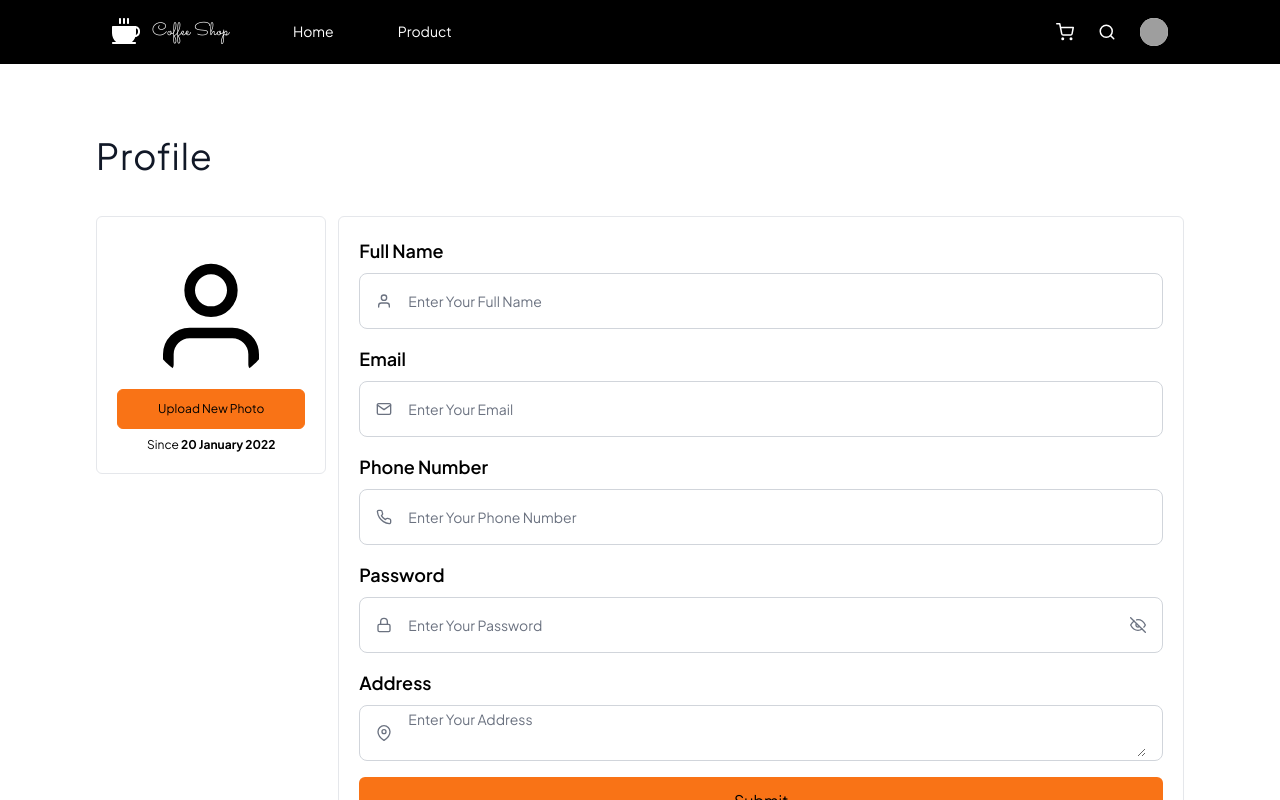
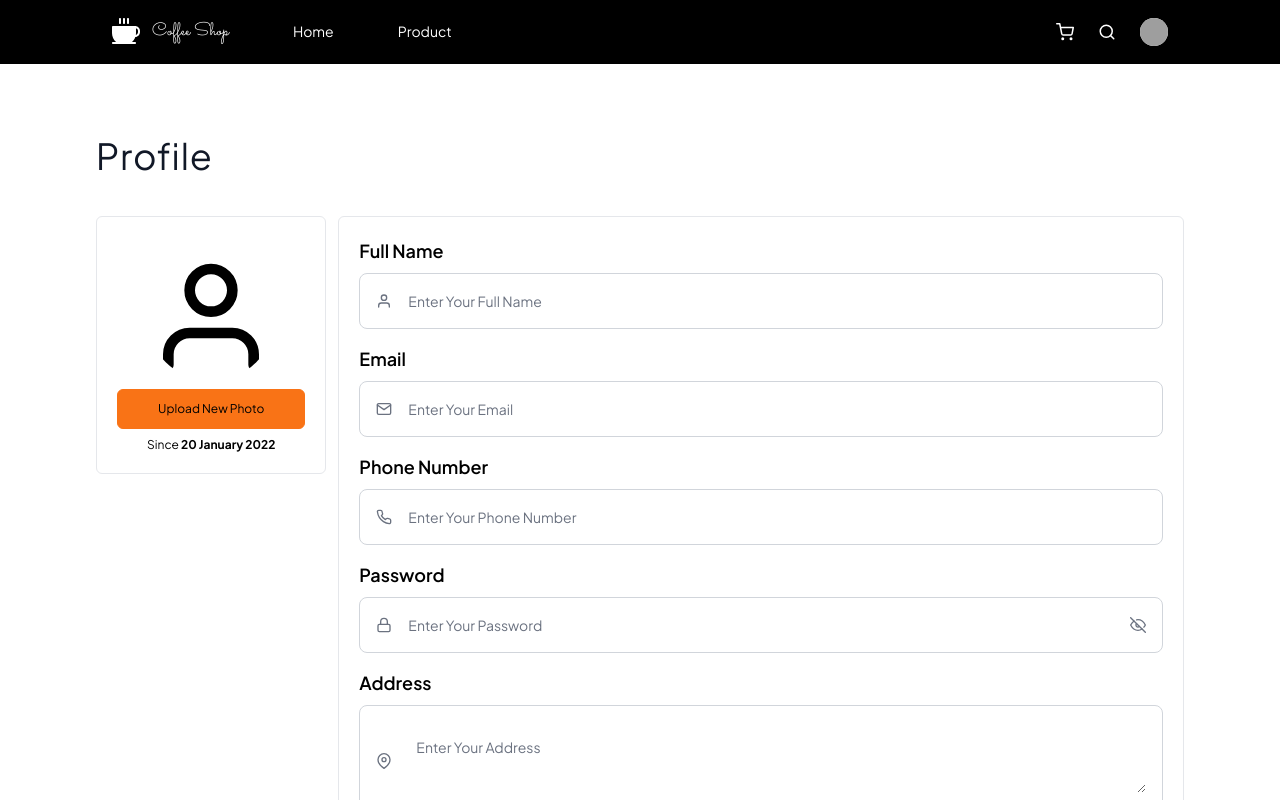
Before and after one commit to DzulfiqarSiraj/fwg17-beginner-frontend, a React (Vite) app: page /profile in a window 1280 px wide. Shown: the top 800 px of the page. Built offline with nearby package versions, Linux system fonts and the light colour scheme; no server answers; sample sign-in values are in the browser's storage.

Commit message:
update input element menjadi textarea

```diff
--- a/src/components/AddressInput.jsx
+++ b/src/components/AddressInput.jsx
@@ -7,11 +7,11 @@ const AddressInput = (props) => {
     return (
         <label htmlFor="address" className="flex flex-col gap-2">
             <span className="font-semibold text-lg">Address</span>
-            <div className="flex flex-row items-center border h-14 border-gray-300 rounded-lg px-4 gap-4">
+            <div className="flex flex-row items-center border h-28 border-gray-300 rounded-lg px-4 gap-4">
                 <div>
                     <FiMapPin className="text-gray-500" />
                 </div>
-                <textarea defaultValue={defaultValue} className="flex-1 outline-none placeholder:text-sm placeholder:text-gray-500" id="address" name="address" placeholder="Enter Your Address" autoComplete="on"/>
+                <textarea defaultValue={defaultValue} className="box-border flex-1 md:p-2 outline-none placeholder:text-sm placeholder:text-gray-500" id="address" name="address" placeholder="Enter Your Address" autoComplete="on"/>
             </div>
         </label>
     )
```
